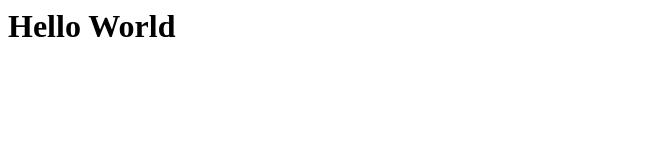
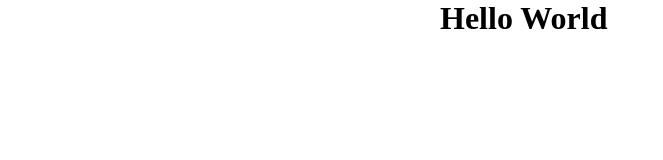
Before and after one commit to aalmaamari/aalmaamari.github.io, a plain HTML site: page index.html in a window 1280 px wide. Shown: the whole page, without its empty margins (0-663 px from the left). Drawn offline with Linux system fonts and the light colour scheme.

Commit message:
style added

```diff
--- a/index.html
+++ b/index.html
@@ -3,6 +3,7 @@
     <meta charset="UTF-8" />
     <meta http-equiv="X-UA-Compatible" content="IE=edge" />
     <meta name="viewport" content="width=device-width, initial-scale=1.0" />
+    <link rel="stylesheet" href="style.css" />
     <title>Document</title>
   </head>
   <body>
--- /dev/null
+++ b/style.css
@@ -0,0 +1,4 @@
+body {
+  max-width: 400px;
+  margin: auto;
+}
```
